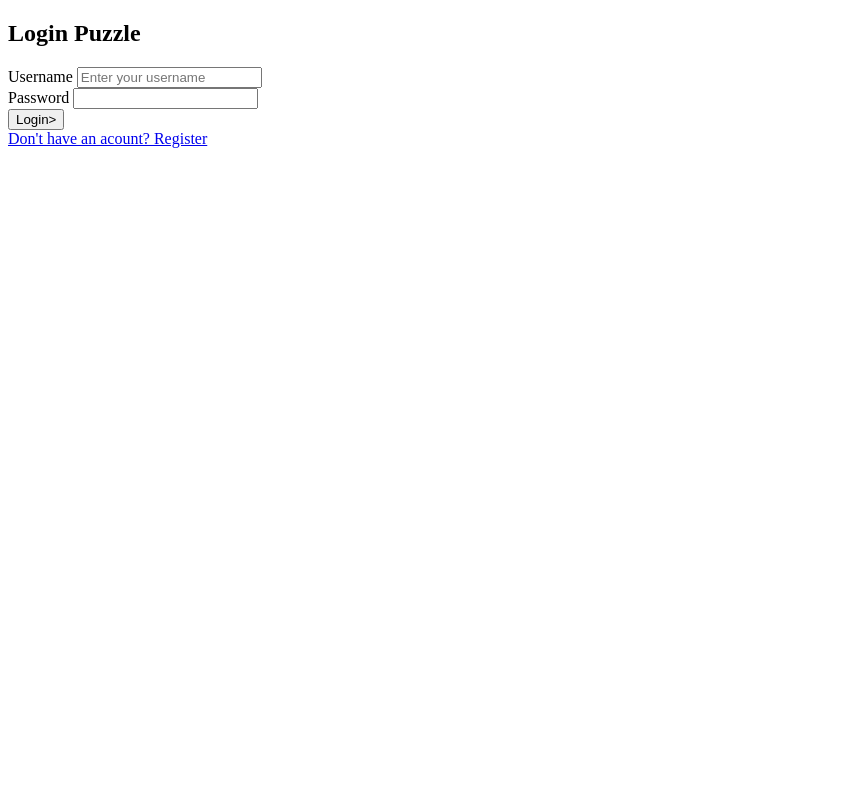
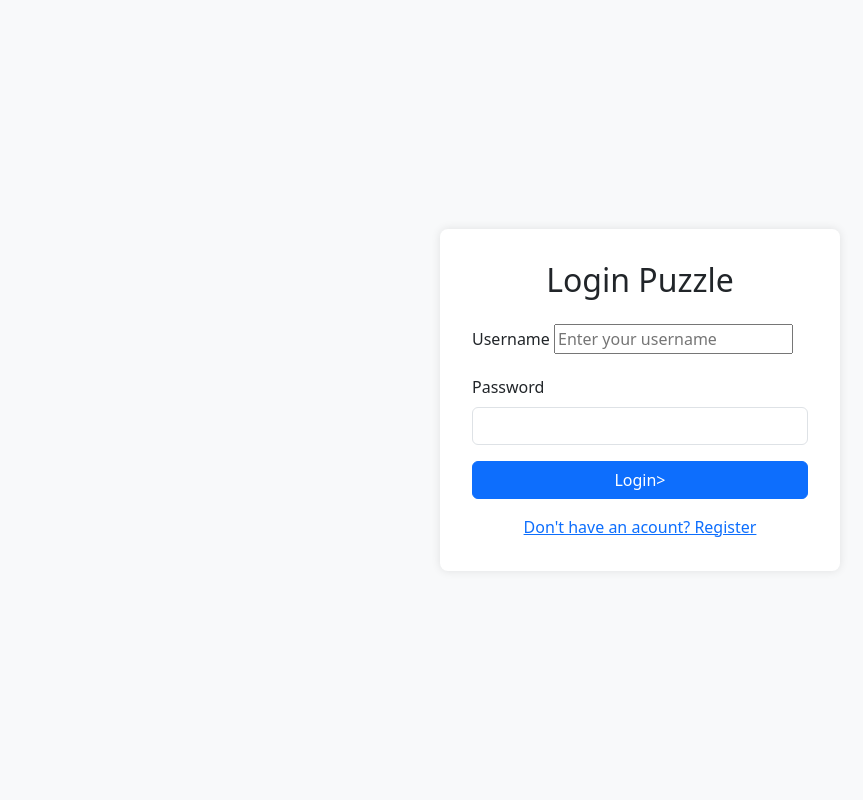
Before and after one commit to HoseinNekouei/user_authentication, a Flask app: template templates/login.html in a window 1280 px wide. Shown: the whole page, without its empty margins (0-863 px from the left). Run offline with Flask 3, Linux system fonts and the light colour scheme; the template is opened without the code that fills it, so the values that code supplies are empty.

Commit message:
implement base html and css file

```diff
--- /dev/null
+++ b/static/style.css
@@ -0,0 +1,21 @@
+body {
+    background-color: #f8f9fa;
+    min-height: 100vh;
+    display: flex;
+    align-items: center;
+    justify-content: center;
+}
+.login-container {
+    max-width: 400px;
+    width: 100%;
+    padding: 2rem;
+    background: #fff;
+    border-radius: 8px;
+    box-shadow: 0 0 10px rgba(0, 0, 0, 0.1);
+}
+.riddle {
+    font-style: italic;
+    color: #6c757d;
+    margin-bottom: 1.5rem;
+    text-align: center;
+}
--- a/templates/base.html
+++ b/templates/base.html
@@ -3,9 +3,19 @@
     <head>
         <meta charset="UTF-8">
         <meta name="viewport" content="width=device-width, initial-scale=1.0">
+        <!-- Bootstrap CSS CDN -->
+        <link href="https://cdn.jsdelivr.net/npm/bootstrap@5.3.7/dist/css/bootstrap.min.css" rel="stylesheet"
+        integrity="sha384-LN+7fdVzj6u52u30Kp6M/trliBMCMKTyK833zpbD+pXdCLuTusPj697FH4R/5mcr" crossorigin="anonymous">
+        <link rel="stylesheet" href="{{ url_for('static', filename='style.css') }}">
+
         {% block head %} {% endblock %}
     </head>
+
     <body>
         {% block body %} {% endblock %}
+
+        <!-- Bootstrap JS CDN -->
+        <script src="https://cdn.jsdelivr.net/npm/bootstrap@5.3.7/dist/js/bootstrap.bundle.min.js"
+        integrity="sha384-ndDqU0Gzau9qJ1lfW4pNLlhNTkCfHzAVBReH9diLvGRem5+R9g2FzA8ZGN954O5Q" crossorigin="anonymous"></script>
     </body>
 </html>
```
